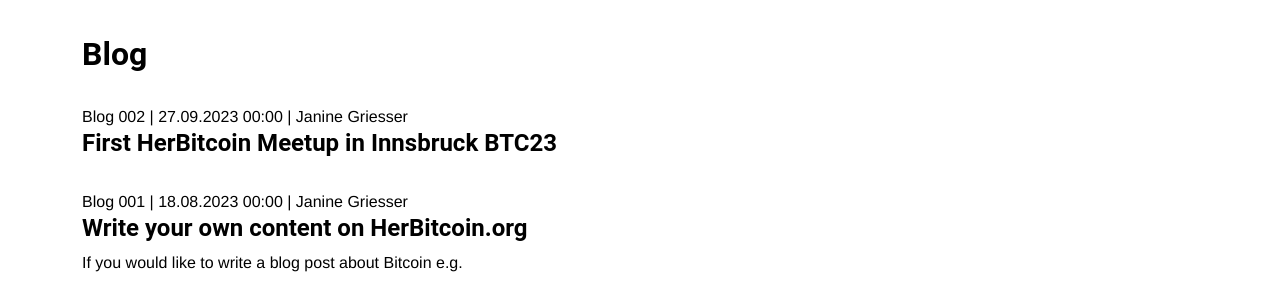
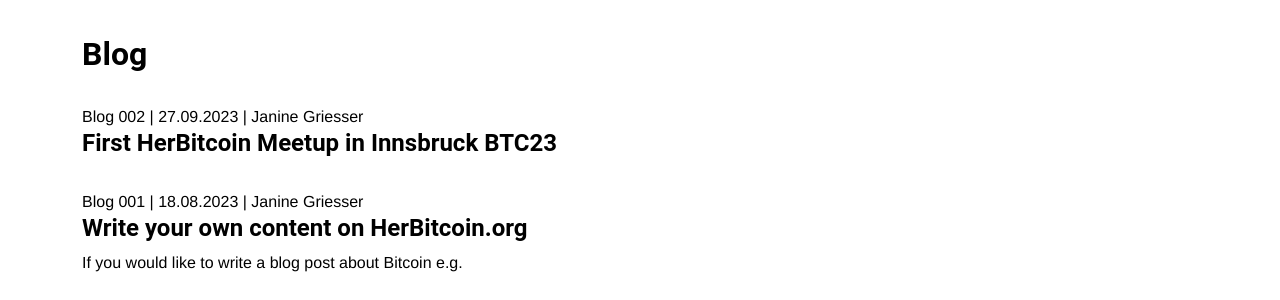
Before and after one commit to HerBitcoin/website, a Jekyll site: the page built from mission/blog.html, in a window 1280 px wide and 900 px high, scrolled down 314 px. Shown: the part 291-591 px from the top of the window. Built offline with Jekyll 4.4.1, drawn with Linux system fonts in a browser that asks for light colours.

Commit message:
Update blog.html

```diff
--- a/mission/blog.html
+++ b/mission/blog.html
@@ -13,7 +13,7 @@
             {% capture published_at %}{{blog.date_time | date: '%s'}}{% endcapture %}
             {% if blog.published and published_at < nowunix %}
             <div class="col-12 pt-4">
-                <div>{{ blog.category }} | {{ published_at | date: "%d.%m.%Y %H:%M" }} | {{ blog.author }}</div>
+                <div>{{ blog.category }} | {{ published_at | date: "%d.%m.%Y" }} | {{ blog.author }}</div>
                 <h4>{{ blog.title }}</h4>
                 <div>{{ blog.content }}</div>
             </div>
```
